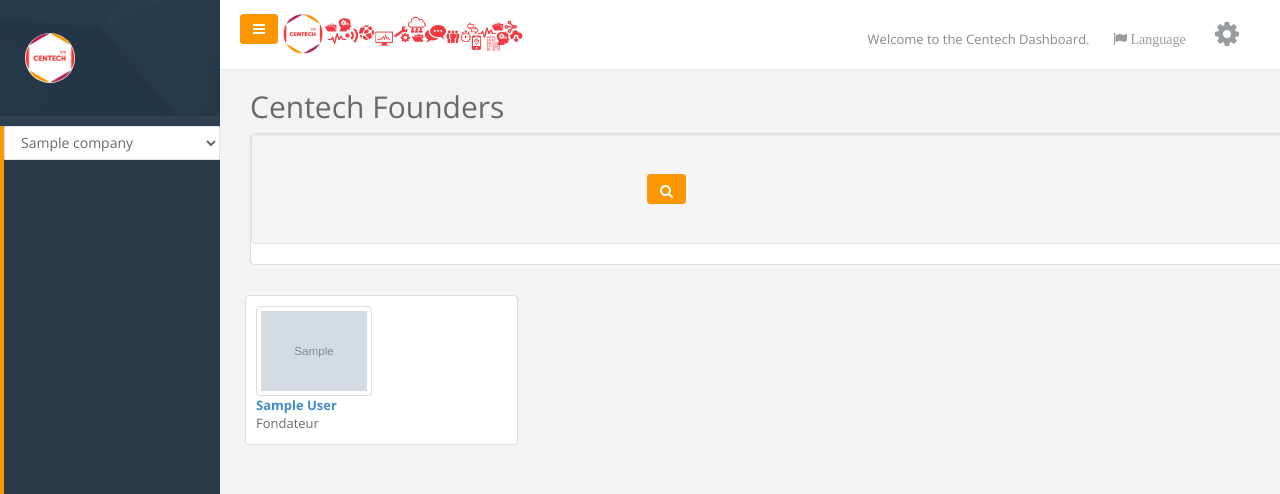
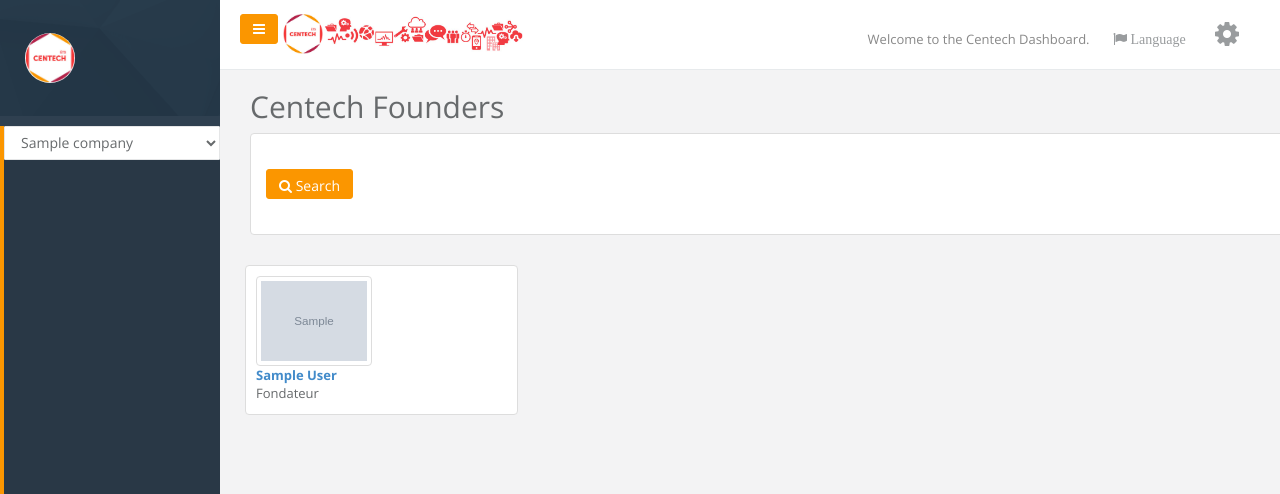
Before and after one commit to CentechMTL/TableauDeBord, a Django app: template app/founder/templates/founder/index.html in a window 1280 px wide. Shown: the top 494 px of the page. Run offline with Django 3.2, Linux system fonts and the light colour scheme; the template is opened without the code that fills it: most values are stand-ins (such as "Sample title", 1, 10 or a date in 2020); grey boxes marked "Sample" are stand-in pictures; some libraries are stand-ins or nearby versions.

Commit message:
add bootstrap on on founder form

```diff
--- a/app/founder/templates/founder/index.html
+++ b/app/founder/templates/founder/index.html
@@ -1,22 +1,20 @@
 {% extends "dashboard.html" %}
 <!-- Load internationalisation utils-->
 {% load i18n %}
+{% load bootstrap3 %}
 {% block title %}{% trans "Centech Founders" %}{% endblock %}
 {% load extras %}
 
 {% block content %}
     <h1>{% trans "Centech Founders" %}</h1>
     <div class="panel panel-default">
-        <div class="panel-body well">
+        <div class="panel-body">
             <form action="{% url 'founder:index' %}" method="get">
                 <div class="row">
-                    <div class="col-md-1"></div>
-                    <div class="col-md-3">
-                        {{ filter.form.as_p }}
-                    </div>
-                    <div class="col-md-1">
+                    <div class="col-md-6">
+                        {% bootstrap_form filter.form %}
                         <button type="submit" class="btn btn-primary">
-                            <i class='fa fa-search'> </i>
+                                <i class="fa fa-search"></i> {% trans "Search" %}
                         </button>
                     </div>
                 </div>
```
